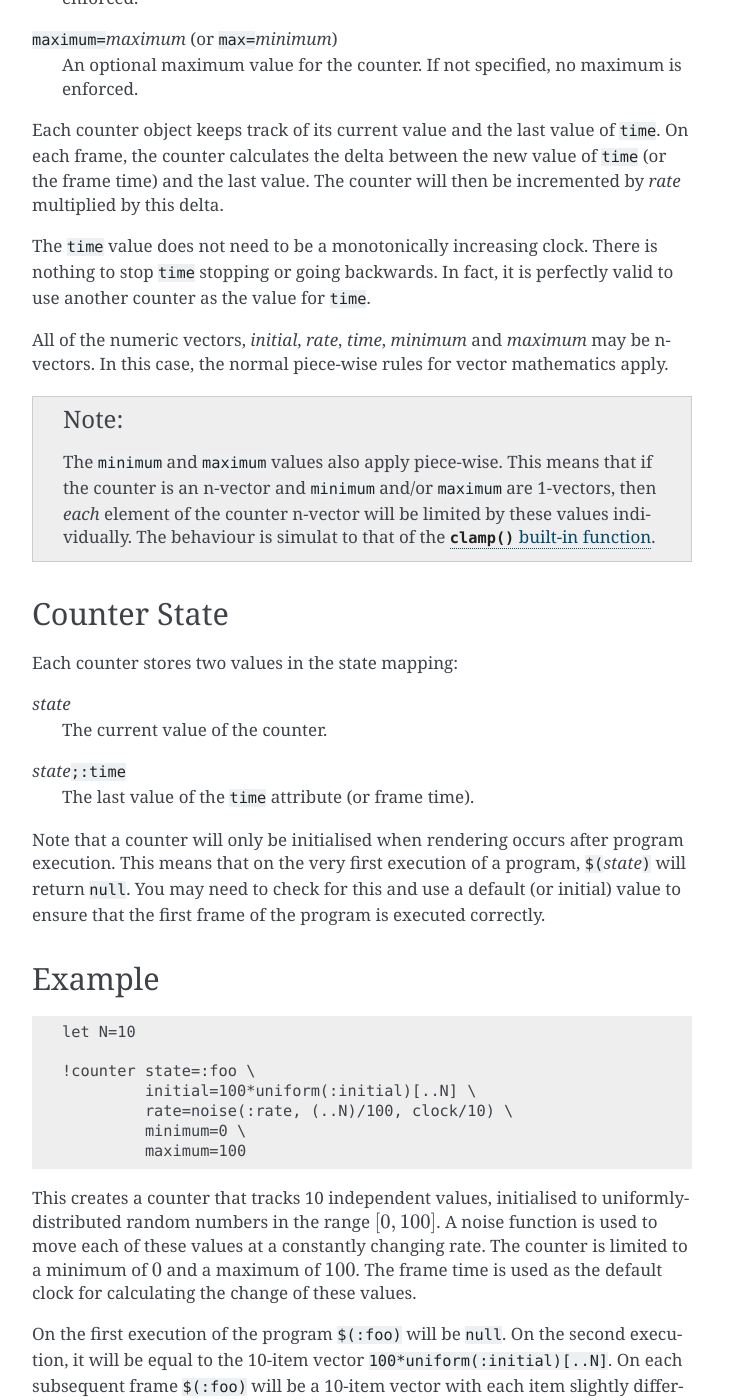
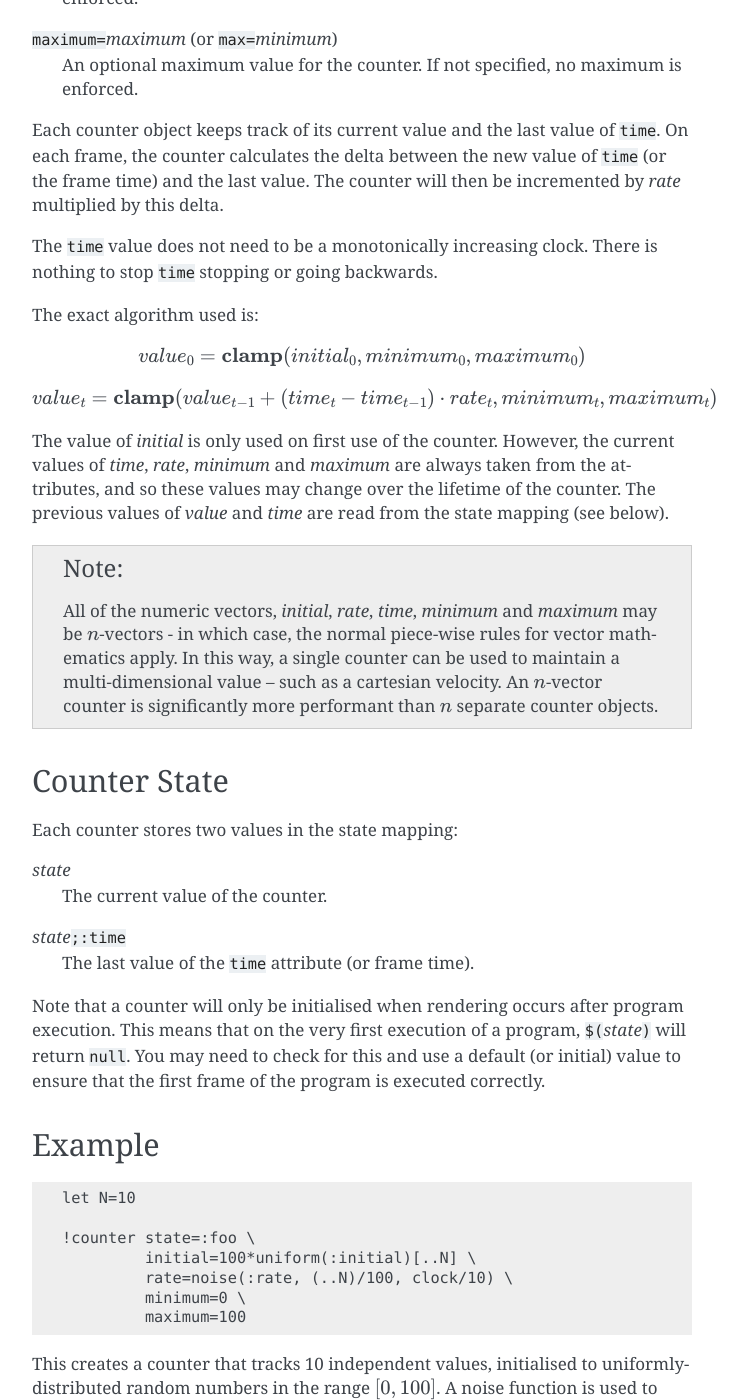
Before and after one commit to jonathanhogg/flitter, a Sphinx documentation site: the page built from docs/counters.md, in a window 1280 px wide and 1400 px high, scrolled down 715 px. Shown: the whole window, without its empty margins (388-1135 px from the left). Built offline with Sphinx 7.4.7, drawn with Linux system fonts in a browser that asks for light colours; some of the changed text lies outside the part shown.

Commit message:
Update the docs for counters a bit

````diff
--- a/docs/counters.md
+++ b/docs/counters.md
@@ -37,19 +37,30 @@ of `time` (or the frame time) and the last value. The counter will then be
 incremented by *rate* multiplied by this delta.
 
 The `time` value does not need to be a monotonically increasing clock. There
-is nothing to stop `time` stopping or going backwards. In fact, it is perfectly
-valid to use another counter as the value for `time`.
+is nothing to stop `time` stopping or going backwards.
 
-All of the numeric vectors, *initial*, *rate*, *time*, *minimum* and *maximum*
-may be n-vectors. In this case, the normal piece-wise rules for vector
-mathematics apply.
+The exact algorithm used is:
+
+```{math}
+{value}_{0} = \textbf{clamp}({initial}_{0}, {minimum}_{0}, {maximum}_{0})
+```
+```{math}
+{value}_{t} = \textbf{clamp}({value}_{t-1} + ({time}_{t} - {time}_{t-1})
+    \cdot {rate}_{t}, {minimum}_{t}, {maximum}_{t})
+```
+
+The value of *initial* is only used on first use of the counter. However, the
+current values of *time*, *rate*, *minimum* and *maximum* are always taken from
+the attributes, and so these values may change over the lifetime of the counter.
+The previous values of *value* and *time* are read from the state mapping (see
+below).
 
 :::{note}
-The `minimum` and `maximum` values also apply piece-wise. This means that if
-the counter is an n-vector and `minimum` and/or `maximum` are 1-vectors, then
-*each* element of the counter n-vector will be limited by these values
-individually. The behaviour is simulat to that of the [`clamp()` built-in
-function](builtins.md#mathematical-functions).
+All of the numeric vectors, *initial*, *rate*, *time*, *minimum* and *maximum*
+may be $n$-vectors - in which case, the normal piece-wise rules for vector
+mathematics apply. In this way, a single counter can be used to maintain a
+multi-dimensional value – such as a cartesian velocity. An $n$-vector counter
+is significantly more performant than $n$ separate counter objects.
 :::
 
 ## Counter State
@@ -82,7 +93,7 @@ let N=10
 
 This creates a counter that tracks 10 independent values, initialised to
 uniformly-distributed random numbers in the range $[0,100]$. A noise function is
-used to move each of these values at a constantly changing rate. The counter is
+used to move each of these values at a constantly changing rate. Each value is
 limited to a minimum of $0$ and a maximum of $100$. The frame time is used as
 the default clock for calculating the change of these values.
 
````
